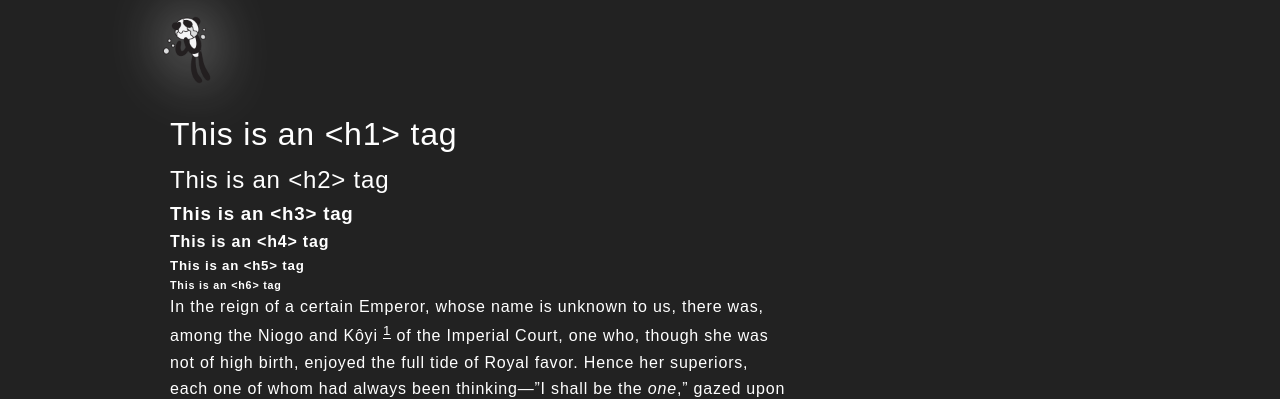
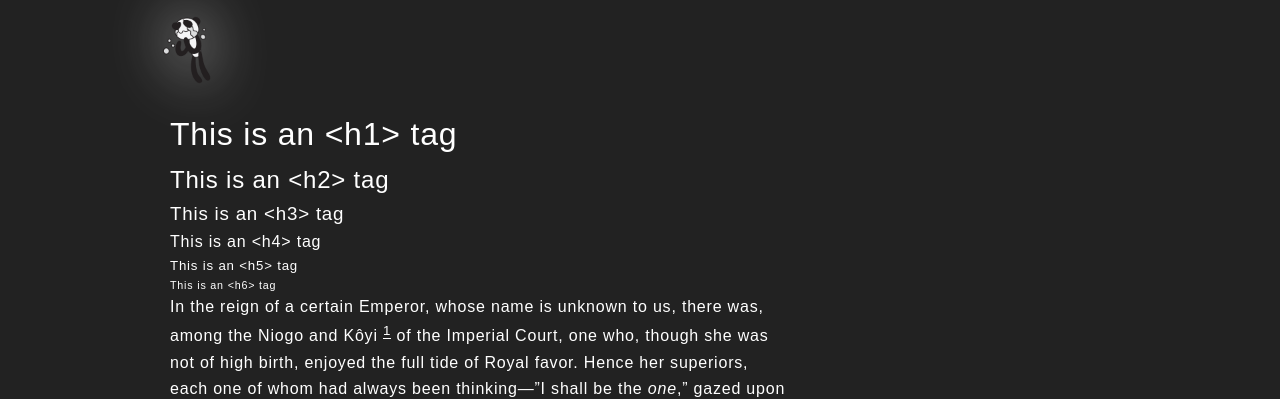
Before and after one commit to yokodotcool/yokodotcool.github.io, a Jekyll site: the page built from markdown.md, in a window 1280 px wide. Shown: the top 399 px of the page. Built offline with Jekyll 4.4.1, drawn with Linux system fonts in a browser that asks for light colours.

Commit message:
Sassifying typography in a separate file

```diff
--- a/_posts/2017-03-01-new-post-from-local.markdown
+++ /dev/null
@@ -1,6 +0,0 @@
----
-title: New post from local???
-date: 2017-03-01 00:00:00 -05:00
----
-
-Uhh
--- a/_posts/2017-03-26-new-post.markdown
+++ /dev/null
@@ -1,6 +0,0 @@
----
-title: New post???
-date: 2017-03-26 01:08:00 -04:00
----
-
-Uhh
--- /dev/null
+++ b/_sass/_typography.scss
@@ -0,0 +1,24 @@
+h1,
+h2,
+h3,
+h4,
+h5,
+h6 {
+    font-weight: 300;
+}
+
+.headline {
+    font-size: 2em;
+}
+
+.headline-smaller {
+    font-size: 1.25em;
+}
+
+.text-small {
+    font-size: .875em;
+}
+
+p:not(:last-child) {
+    margin-bottom: .875rem;
+}
--- a/css/main.scss
+++ b/css/main.scss
@@ -44,7 +44,6 @@ $yellow: #ffe000;
 .bg-grey-lightest { background-color: $grey-lightest; }
 .bg-grey-light { background-color: $grey-light; }
 .text-white { color: $white; }
-.text-small { font-size: $small-font-size; }
 .centered {
 	margin-left: auto;
 	margin-right: auto;
@@ -80,14 +79,6 @@ $yellow: #ffe000;
 **	Styles
 */
 
-h1 {
-  font-weight: 300;
-}
-
-h2 {
-  font-weight: 300;
-}
-
 p a,
 ol a,
 ul a {
@@ -105,8 +96,8 @@ body {
 	letter-spacing: $primary-letter-spacing;
 }
 
-p:not(:last-child) {
-    margin-bottom: .875rem;
+img {
+  width: 100%;
 }
 
 // 	Clearfix
@@ -121,3 +112,4 @@ p:not(:last-child) {
 /*	Import stuff */
 
 @import "responsive-grid.scss";
+@import "typography.scss";
```
Also changed, not shown: _stuff/here-is-a-thing-in-stuff.markdown (deleted, +0 -8 lines), index.md (added, +7 -0 lines), 5 other files.
